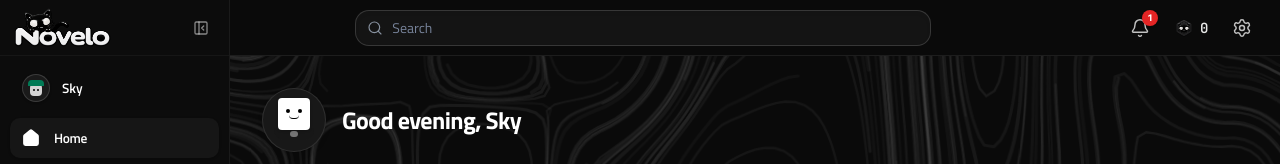
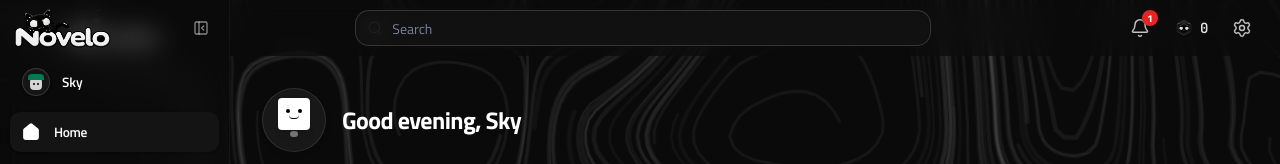
Before and after one commit to Pwooooo/Sox, a React (Vite) app: page / in a window 1280 px wide. Shown: the top 164 px of the page. Built offline with nearby package versions, Linux system fonts and the light colour scheme.

Commit message:
style: apply 60% transparency with blur to navbar and sidebar, remove top divider, and extend wave canvas to 220vw

```diff
--- a/src/components/Navbar.tsx
+++ b/src/components/Navbar.tsx
@@ -21,7 +21,7 @@ export function Navbar({
   onOpenSettings,
 }: NavbarProps) {
   return (
-    <header className="fixed top-0 left-0 right-0 z-50 h-14 bg-[#0a0a0a] border-b border-white/[0.08]">
+    <header className="fixed top-0 left-0 right-0 z-50 h-14 bg-[#0a0a0a]/60 backdrop-blur-md border-none">
       <div className="h-full px-3 md:px-5 flex items-center justify-between gap-4">
         {/* Left Section: Brand Logo & Sidebar Toggle */}
         <div className="flex items-center gap-3">
@@ -33,7 +33,7 @@ export function Navbar({
             <MenuIcon className="size-5" />
           </button>
 
-          {/* Novelo Logo - Enlarged */}
+          {/* Novelo Logo */}
           <a href="#" className="flex items-center gap-2 no-underline group select-none">
             <img
               src="/novelo-icon.png"
@@ -53,7 +53,7 @@ export function Navbar({
             <input
               type="text"
               placeholder="Search"
-              className="w-full h-9 pl-9 pr-4 rounded-lg bg-[#141414] hover:bg-[#181818] border border-white/15 focus:border-white/35 text-sm text-white placeholder:text-[#78849b] focus:outline-none transition-all shadow-inner"
+              className="w-full h-9 pl-9 pr-4 rounded-lg bg-[#141414]/80 hover:bg-[#181818]/90 border border-white/15 focus:border-white/35 text-sm text-white placeholder:text-[#78849b] focus:outline-none transition-all shadow-inner backdrop-blur-sm"
             />
           </div>
         </div>
--- a/src/components/Sidebar.tsx
+++ b/src/components/Sidebar.tsx
@@ -58,9 +58,9 @@ export function Sidebar({
   }
 
   return (
-    <aside className="fixed left-0 top-0 bottom-0 z-50 w-[230px] bg-[#0c0c0c] border-r border-white/[0.06] flex flex-col select-none overflow-y-auto">
-      {/* Top Header in Sidebar: Novelo Logo + Collapse Icon */}
-      <div className="h-14 px-3.5 flex items-center justify-between border-b border-white/[0.04] shrink-0">
+    <aside className="fixed left-0 top-0 bottom-0 z-50 w-[230px] bg-[#0a0a0a]/60 backdrop-blur-md border-r border-white/[0.04] flex flex-col select-none overflow-y-auto">
+      {/* Top Header in Sidebar: Novelo Logo + Collapse Icon (No divider) */}
+      <div className="h-14 px-3.5 flex items-center justify-between shrink-0">
         <div className="flex items-center gap-2">
           <img
             src="/novelo-icon.png"
@@ -79,13 +79,13 @@ export function Sidebar({
       </div>
 
       {/* User Avatar & Name in Sidebar */}
-      <div className="px-2.5 pt-2.5 pb-1">
+      <div className="px-2.5 pt-1 pb-1">
         <button
           onClick={() => onSelect?.('Profile')}
-          className="w-full flex items-center gap-3 px-3 py-2 rounded-[10px] hover:bg-[#141414] transition-colors cursor-pointer border-none bg-transparent text-left group"
+          className="w-full flex items-center gap-3 px-3 py-2 rounded-[10px] hover:bg-white/[0.06] transition-colors cursor-pointer border-none bg-transparent text-left group"
         >
           {/* Avatar circular headshot */}
-          <div className="size-7 rounded-full bg-[#1a1a1a] border border-white/15 flex items-center justify-center overflow-hidden shrink-0 shadow-sm group-hover:border-white/30 transition-colors">
+          <div className="size-7 rounded-full bg-[#1a1a1a]/80 border border-white/15 flex items-center justify-center overflow-hidden shrink-0 shadow-sm group-hover:border-white/30 transition-colors">
             <div className="relative size-5 flex flex-col items-center justify-center">
               <div className="w-4 h-1.5 bg-emerald-700 rounded-t-sm -mb-0.5 z-10" />
               <div className="size-3 rounded-sm bg-neutral-300 flex items-center justify-center gap-0.5">
@@ -113,8 +113,8 @@ export function Sidebar({
               className={cn(
                 "w-full flex items-center gap-3.5 px-3 h-10 rounded-[10px] text-[13.5px] font-medium transition-all cursor-pointer border-none text-left",
                 isActive
-                  ? "bg-[#161616] text-white shadow-sm font-semibold"
-                  : "bg-transparent text-white/70 hover:text-white hover:bg-[#141414]"
+                  ? "bg-[#161616]/90 text-white shadow-sm font-semibold"
+                  : "bg-transparent text-white/70 hover:text-white hover:bg-white/[0.05]"
               )}
             >
               {/* Icon: filled when active, outline when inactive */}
--- a/src/index.css
+++ b/src/index.css
@@ -104,10 +104,10 @@ html, body, *, *::before, *::after {
 }
 
 .page_waveBg svg {
-  width: 180vw !important;
-  height: 180vh !important;
-  min-width: 180vw !important;
-  min-height: 180vh !important;
+  width: 220vw !important;
+  height: 220vh !important;
+  min-width: 220vw !important;
+  min-height: 220vh !important;
   position: absolute;
   top: 50%;
   left: 50%;
@@ -126,7 +126,7 @@ html, body, *, *::before, *::after {
     transform: translate(-50%, -50%) rotate(0deg) scale(1);
   }
   50% {
-    transform: translate(-50%, -50%) rotate(4deg) scale(1.05);
+    transform: translate(-50%, -50%) rotate(4deg) scale(1.06);
   }
   100% {
     transform: translate(-50%, -50%) rotate(0deg) scale(1);
```
